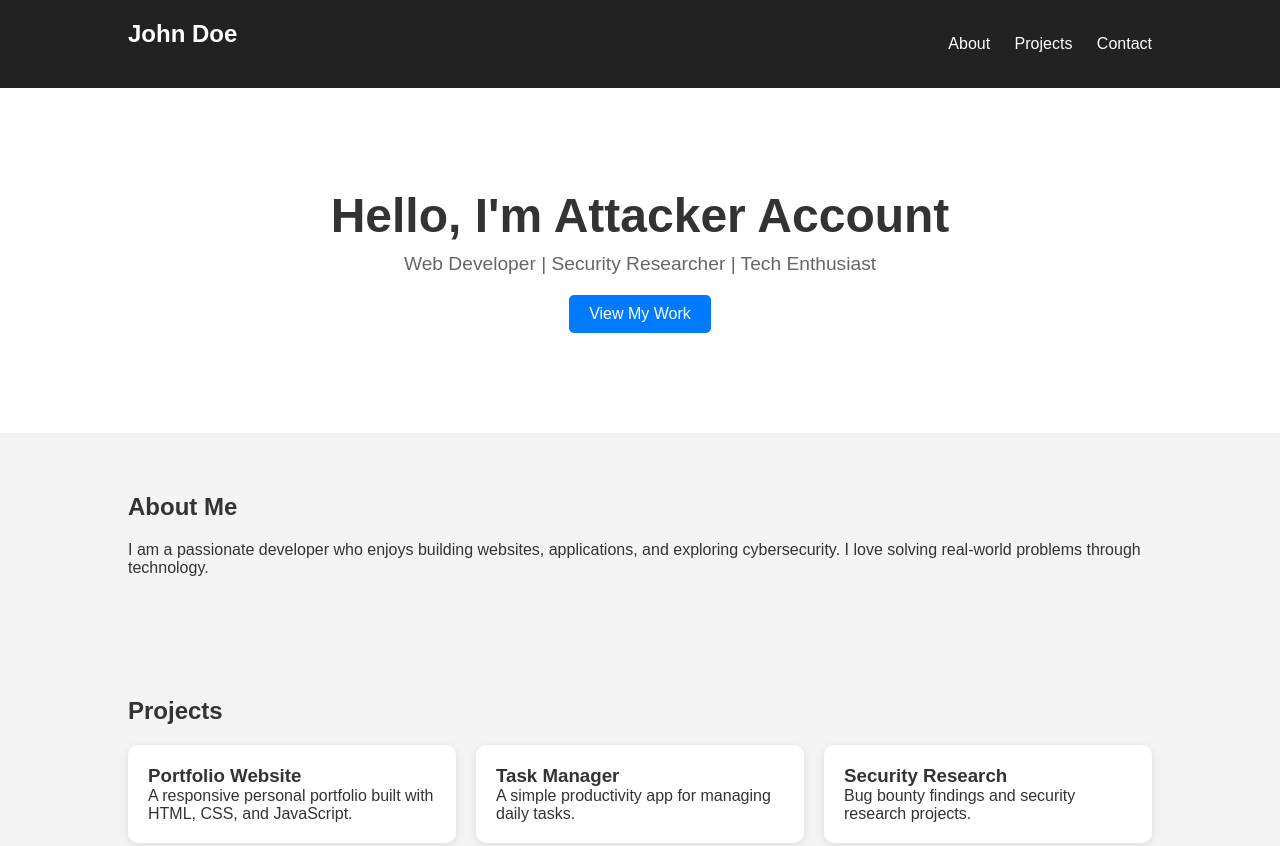
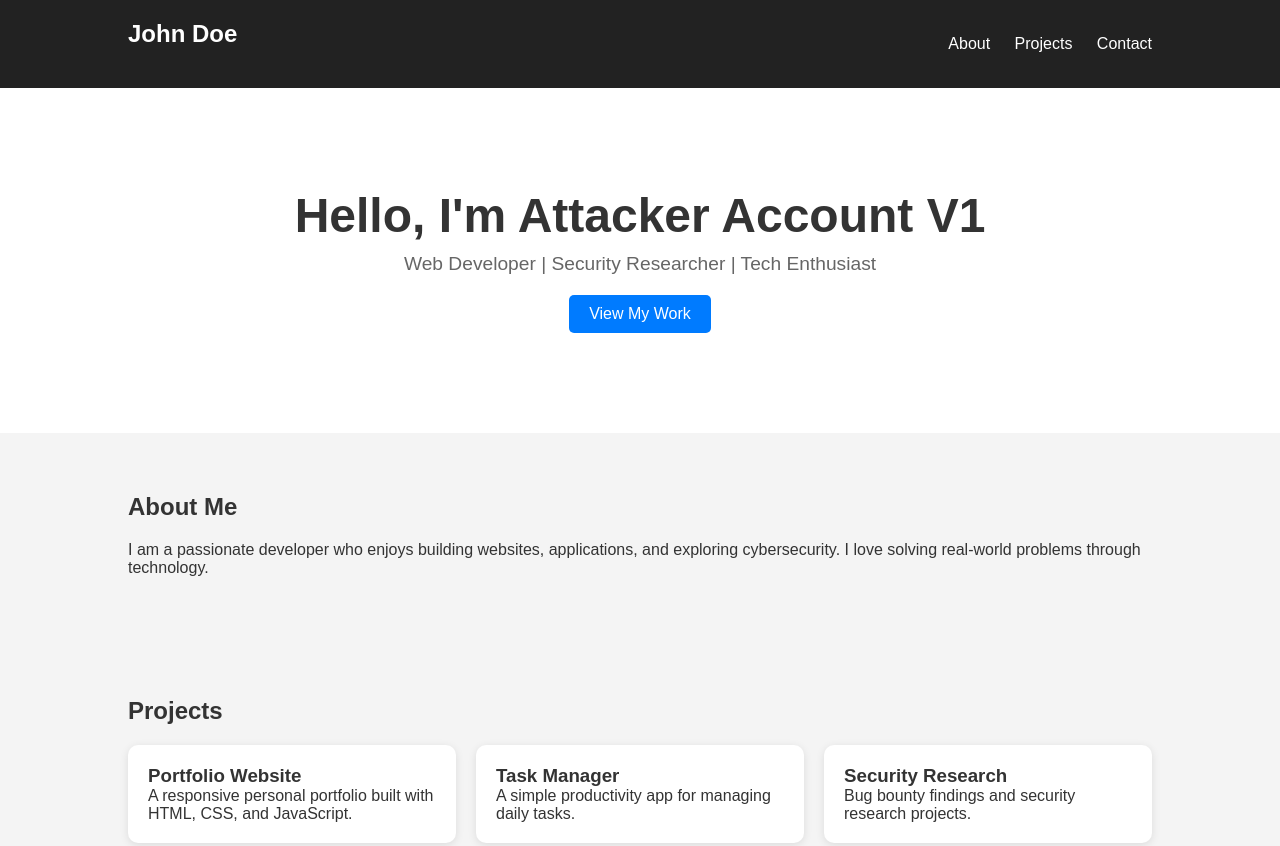
Before and after one commit to boxrok1/tester_box1, a plain HTML site: page index.html in a window 1280 px wide. Shown: the top 846 px of the page. Drawn offline with Linux system fonts and the light colour scheme.

Commit message:
Update index.html

```diff
--- a/index.html
+++ b/index.html
@@ -104,7 +104,7 @@
 </header>
 
 <section class="hero">
-    <h1>Hello, I'm Attacker Account</h1>
+    <h1>Hello, I'm Attacker Account V1</h1>
     <p>Web Developer | Security Researcher | Tech Enthusiast</p>
     <a href="#projects" class="btn">View My Work</a>
 </section>
```
